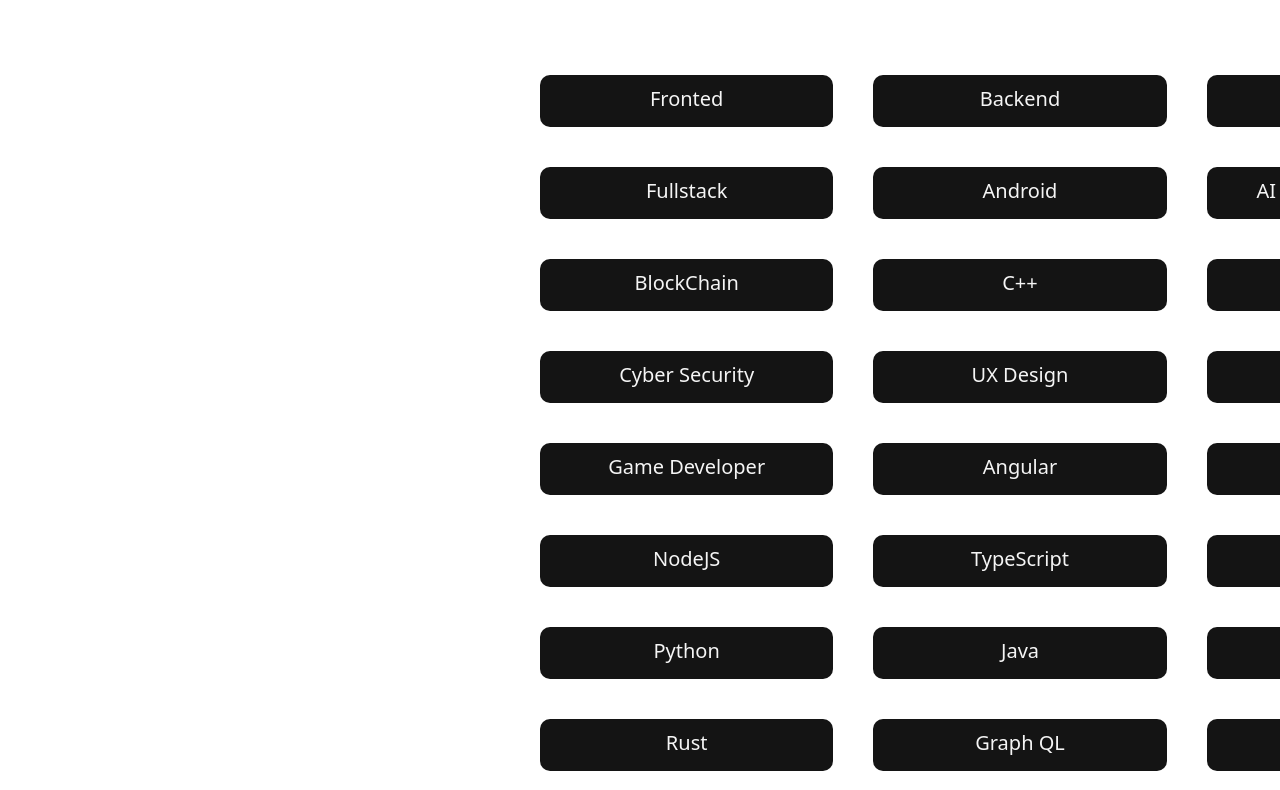
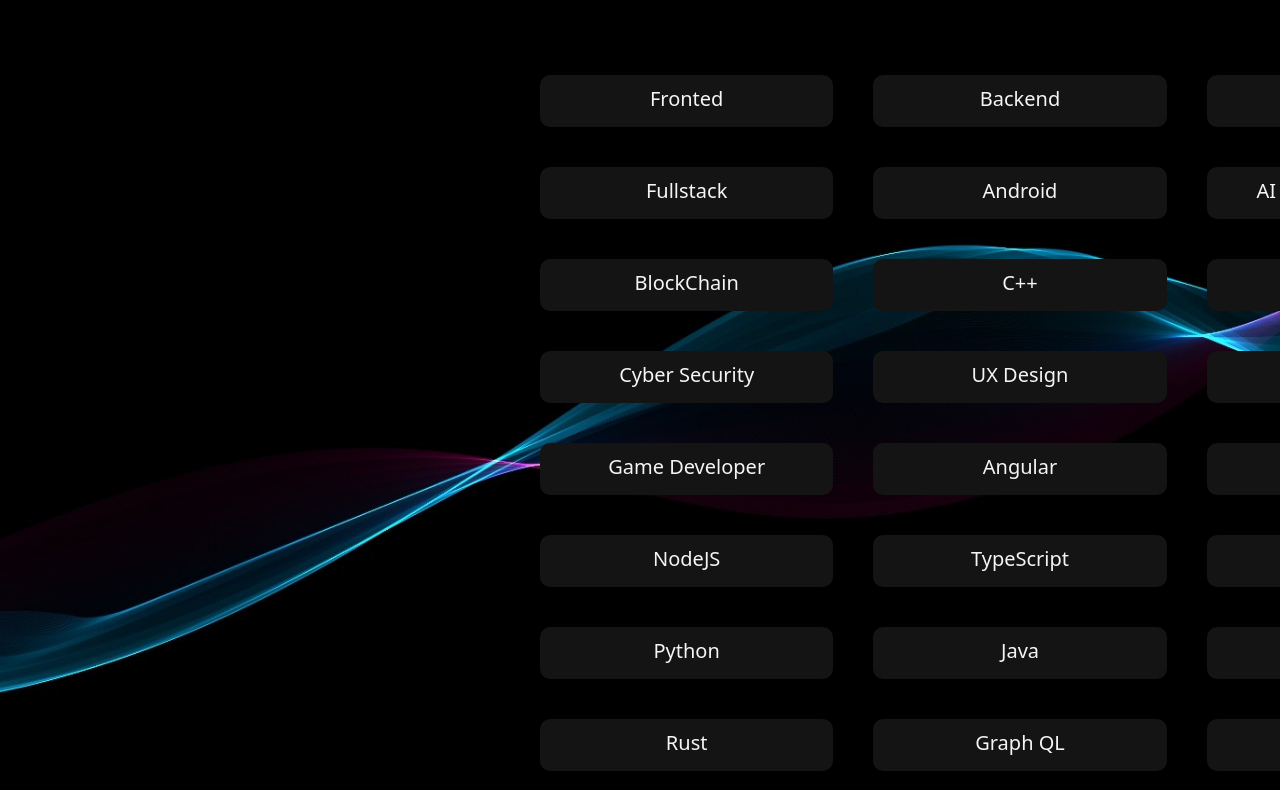
Before and after one commit to arvindbhati/Alumni-connect-project, a plain HTML site: page roadmap.html in a window 1280 px wide. Shown: the part 216-1006 px from the top of the page. Drawn offline with Linux system fonts and the light colour scheme; the site is published under a folder, as on GitHub Pages, so addresses that start at the root find nothing.

Commit message:
Update roadmap.css

```diff
--- a/roadmap.css
+++ b/roadmap.css
@@ -9,7 +9,7 @@
 }
 
 body {
-    background-image: url(/images/bgroadmap.jpg);
+    background-image: url(images/bgroadmap.jpg);
     background-size: cover;
 }
 
```
